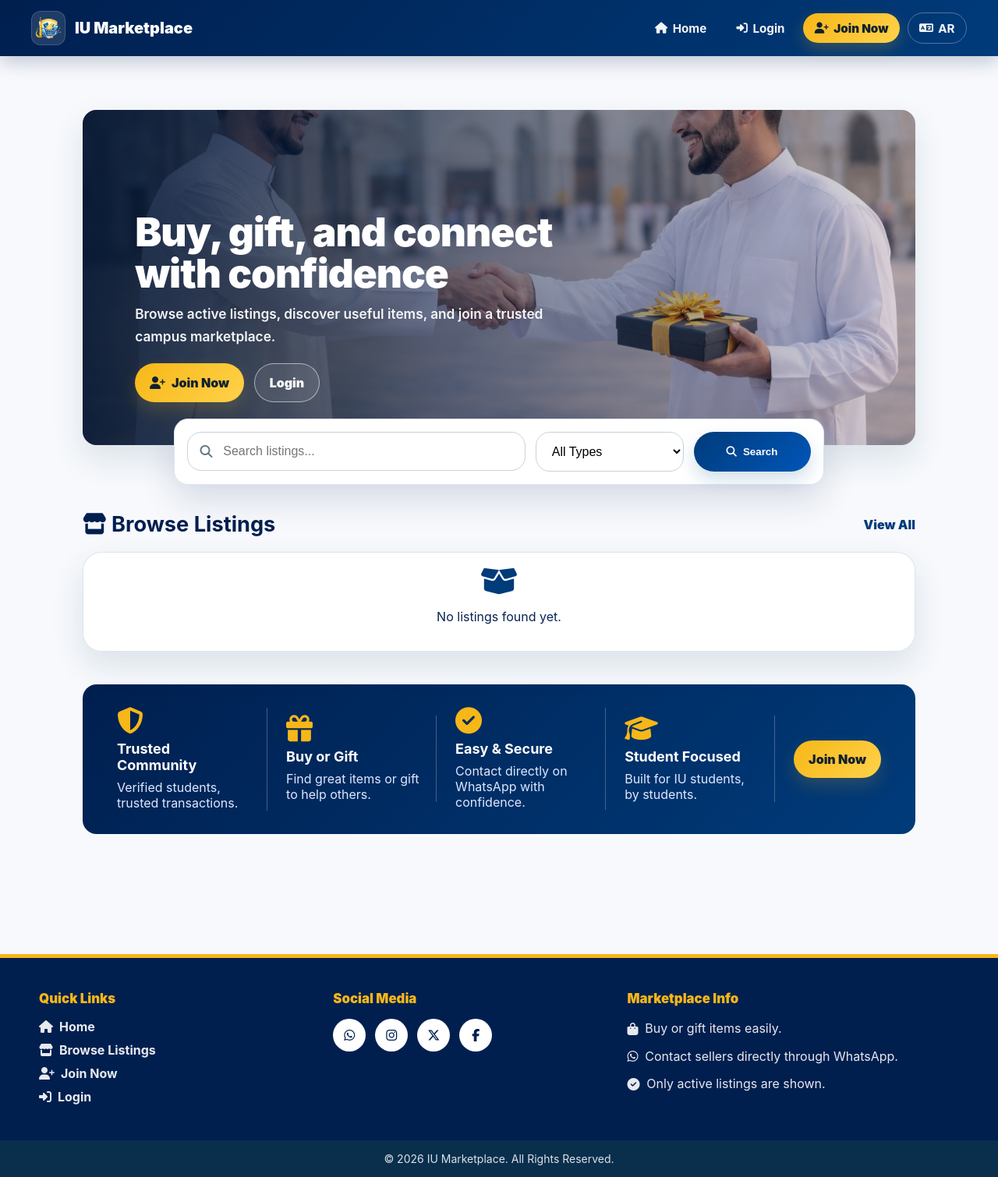
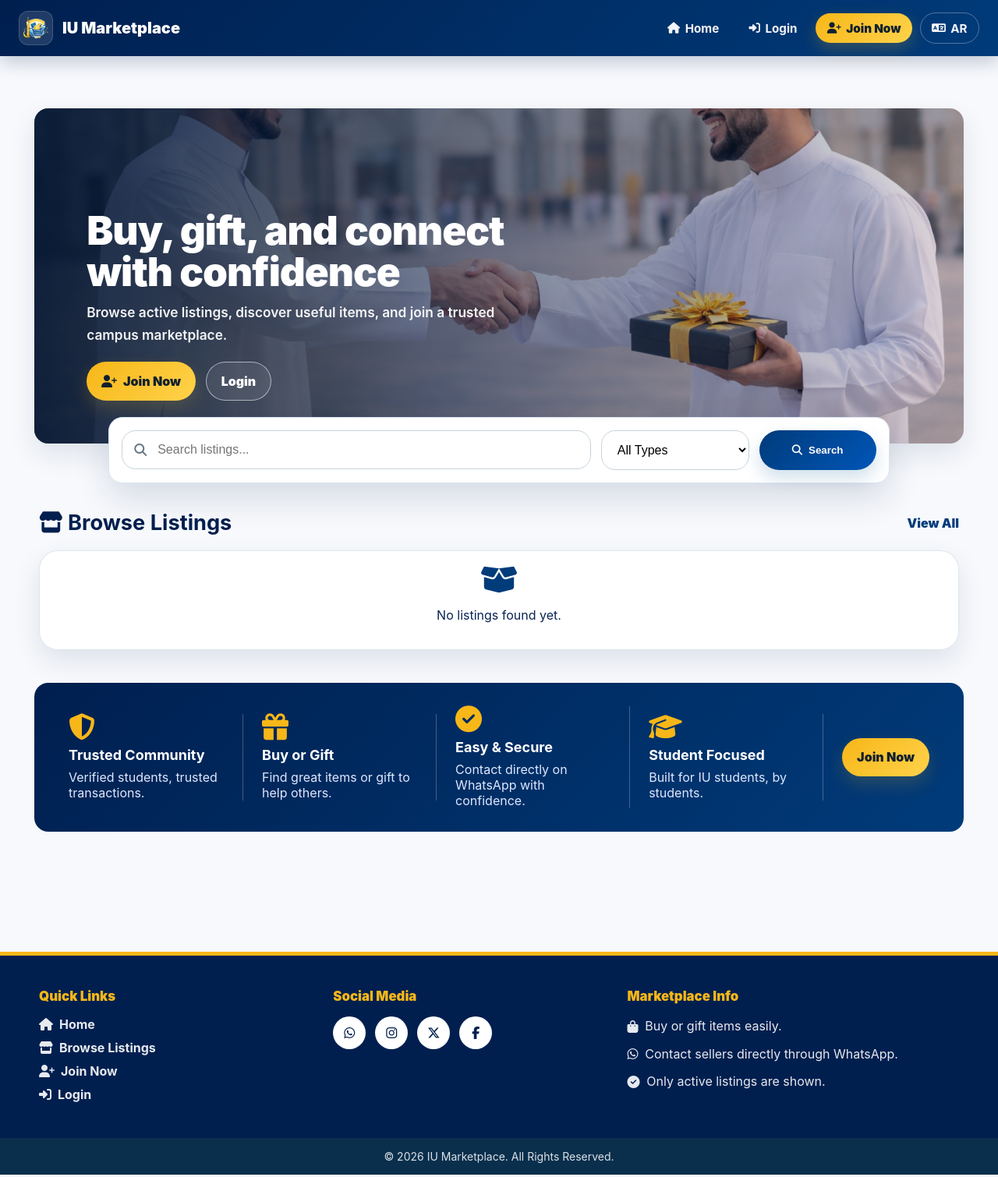
Before and after one commit to AbdulBasit-TechBro/iu-marketplace, a Flask app: page / in a window 1280 px wide. Shown: the whole page at 78% size. Run offline with Flask 3, Linux system fonts and the light colour scheme; data that the repository does not hold is empty; parts of the project's set-up code (start-up, migrations or seed data) failed here and were passed over.

Commit message:
UI redesign: navbar, listings, admin dashboard with icons

```diff
--- a/static/css/style.css
+++ b/static/css/style.css
@@ -1745,49 +1745,72 @@ html[dir="rtl"] .fa-chevron-right {
     --navy: #001f4f;
     --accent: #f7b718;
     --accent-light: #ffd24a;
+    --accent-dark: #d49a00;
     --border: #dce5f2;
-}
-
-/* Center all main page content */
+    --soft: #eef4fb;
+    --shadow: 0 14px 34px rgba(0, 31, 79, 0.10);
+    --shadow-lg: 0 24px 60px rgba(0, 31, 79, 0.16);
+}
+
+/* Full page should be close to edges */
 .page-body,
 .home-page {
-    max-width: 1280px;
-    margin: 0 auto;
-    padding-left: 28px;
-    padding-right: 28px;
-}
-
-/* Hero should be wider but still centered */
+    width: 100%;
+    max-width: 100%;
+    margin: 0;
+    padding-left: 22px;
+    padding-right: 22px;
+}
+
+/* Navbar closer to edges */
+.nav-container,
+.site-header .container {
+    width: 100%;
+    max-width: 100%;
+    padding-left: 24px;
+    padding-right: 24px;
+}
+
+/* Hero wider and close to edges */
 .hero-banner,
 .hero-section {
-    max-width: 1120px;
-    margin: 24px auto 0;
+    width: 100%;
+    max-width: 100%;
+    margin: 22px auto 0;
     border-radius: 18px;
 }
 
-/* Search bar centered under hero */
+/* Hero height balanced */
+.banner-slider,
+.banner-slide img {
+    height: 430px;
+    min-height: 430px;
+}
+
+/* Search bar wide */
 .search-panel {
-    max-width: 940px;
-    width: 78%;
+    width: 84%;
+    max-width: 1180px;
     margin: -34px auto 34px;
 }
 
-/* Listings section centered */
+/* Listings use full width */
 .listings-section {
-    max-width: 1120px;
-    margin: 0 auto;
-    padding: 0;
-}
-
-/* Fix listing cards width and stop stretching */
+    width: 100%;
+    max-width: 100%;
+    margin: 0;
+    padding: 0 6px;
+}
+
+/* Cards spread properly */
 .listing-grid {
     display: grid;
-    grid-template-columns: repeat(4, minmax(0, 1fr));
+    grid-template-columns: repeat(4, minmax(240px, 1fr));
     gap: 18px;
     align-items: stretch;
 }
 
-/* Better card shape */
+/* Stop listing cards from becoming too tall */
 .listing-card-horizontal {
     display: grid;
     grid-template-columns: 44% 56%;
```
Also changed, not shown: other parts of static/css/style.css (+26 -19 lines).
